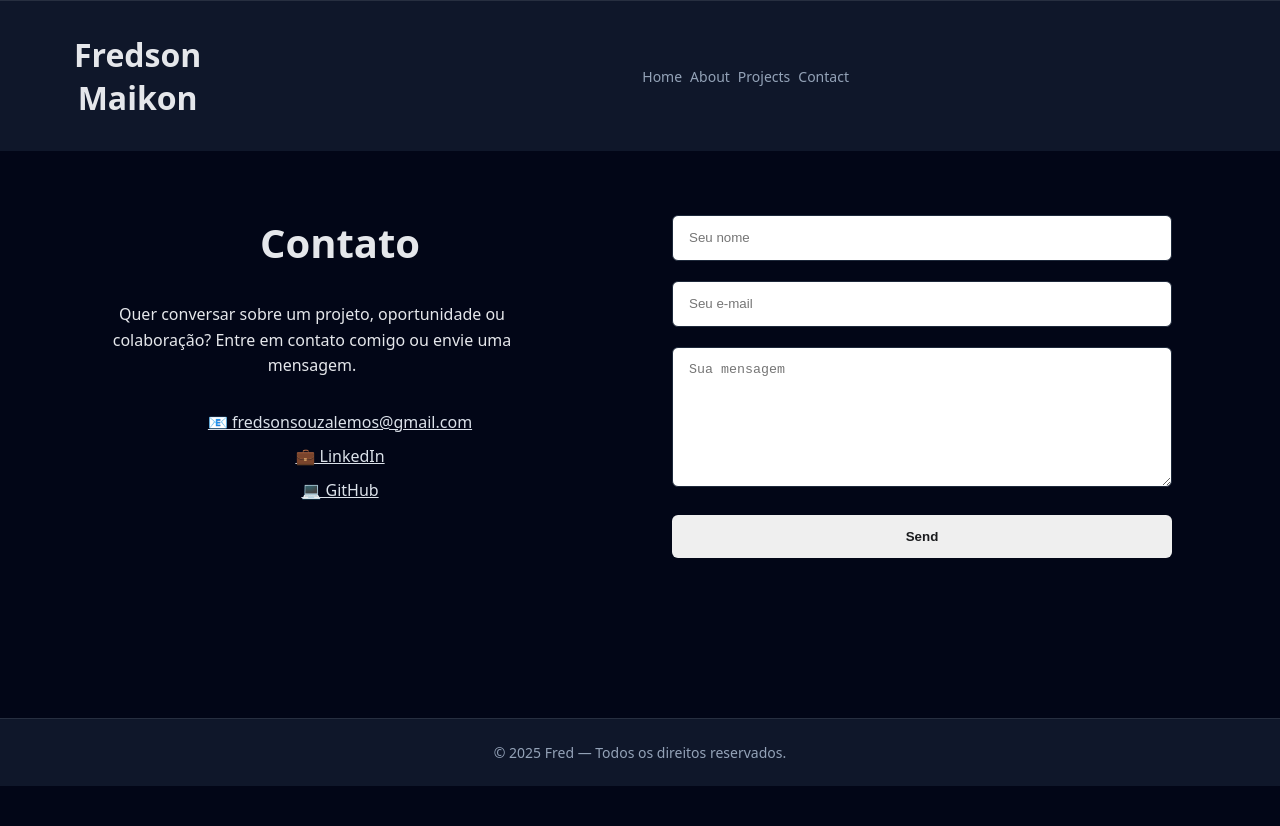
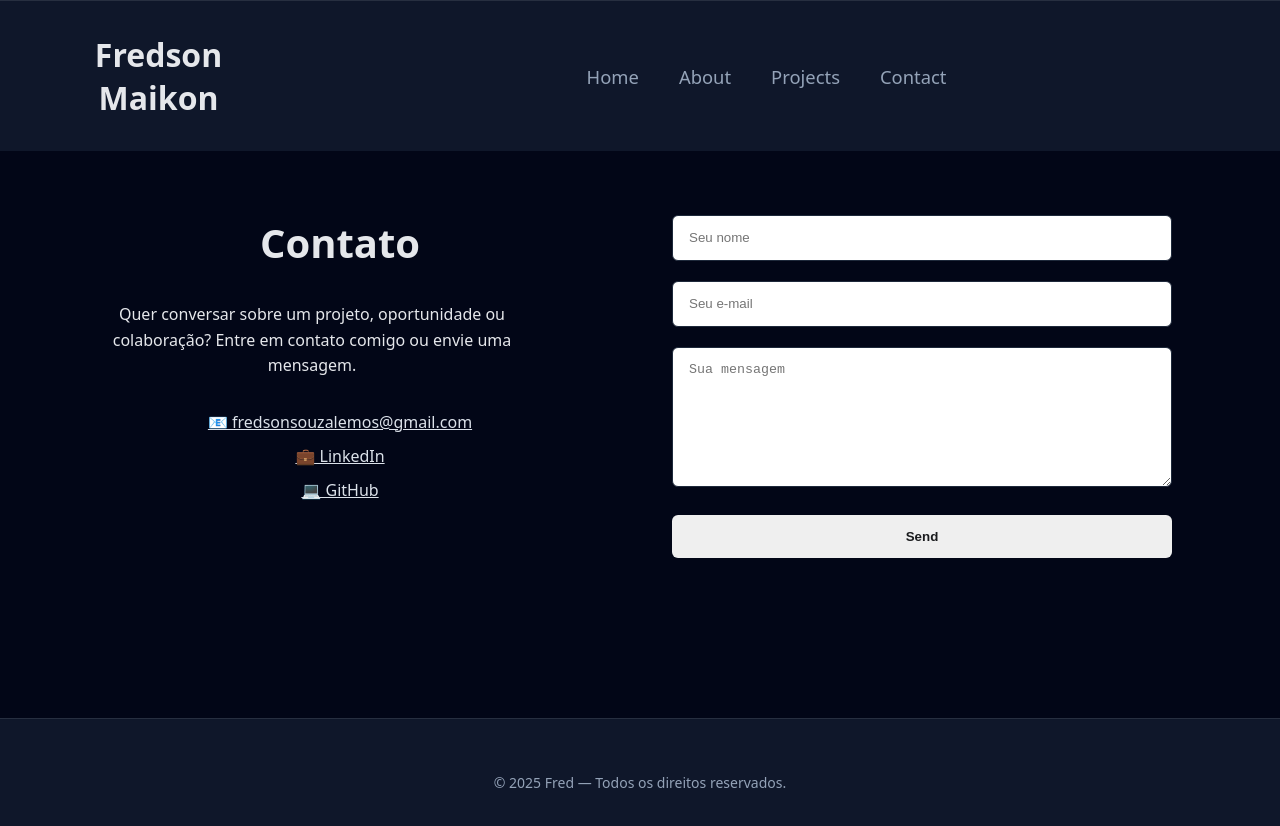
Before and after one commit to Fred-creat/New-portfolio, a React (Vite) app: page /contact in a window 1280 px wide. Shown: the top 826 px of the page. Before the commit the page ends 800 px from the top, so only its background shows below. Built offline with nearby package versions, Linux system fonts and the light colour scheme.

Commit message:
style: improve header layout

```diff
--- a/src/components/Footer/Styles.js
+++ b/src/components/Footer/Styles.js
@@ -2,6 +2,7 @@ import styled from 'styled-components';
 
 export const FooterContainer = styled.footer`
   width: 100%;
+  height: 8rem;
   padding: 1.5rem 2rem;
   display: flex;
   justify-content: center;
--- a/src/components/Header/styles.js
+++ b/src/components/Header/styles.js
@@ -2,6 +2,7 @@ import styled from 'styled-components'
 
 export const HeaderContainer = styled.header`
   max-width: 100%;
+  max-height: 100dvh;
 
   margin: 0 auto;
   padding: 2rem;
@@ -17,12 +18,17 @@ export const HeaderContainer = styled.header`
 
 export const Nav = styled.nav`
   display: flex;
-  gap: 1.9rem;
+  gap: 2.5rem;
+  justify-content: center;
+  align-items: center;
+
+  font-weight: 500;
+  width: 80%;
 
   a {
     color: ${({ theme }) => theme.colors.muted};
     transition: color 0.3s;
-    font-size: 2.125rem;
+    font-size: 1.150rem;
     text-decoration: none;
     outline: none;
 
@@ -31,27 +37,4 @@ export const Nav = styled.nav`
     }
   }
 
-
-  @media (max-width: 768px) {
-    flex-wrap: wrap;
-    justify-content: center;
-  }
-
-  @media (max-width: 480px) {
-    gap: 1rem;
-    a {
-      font-size: 1rem;
-    }
-  }
-
-  @media (min-width: 320px) {
-    gap: 0.5rem;
-    width: 100%;
-    display: flex;
-    justify-content: center;
-    align-items: center;
-    a {
-      font-size: 0.875rem;
-    }
-  }
 `
```
